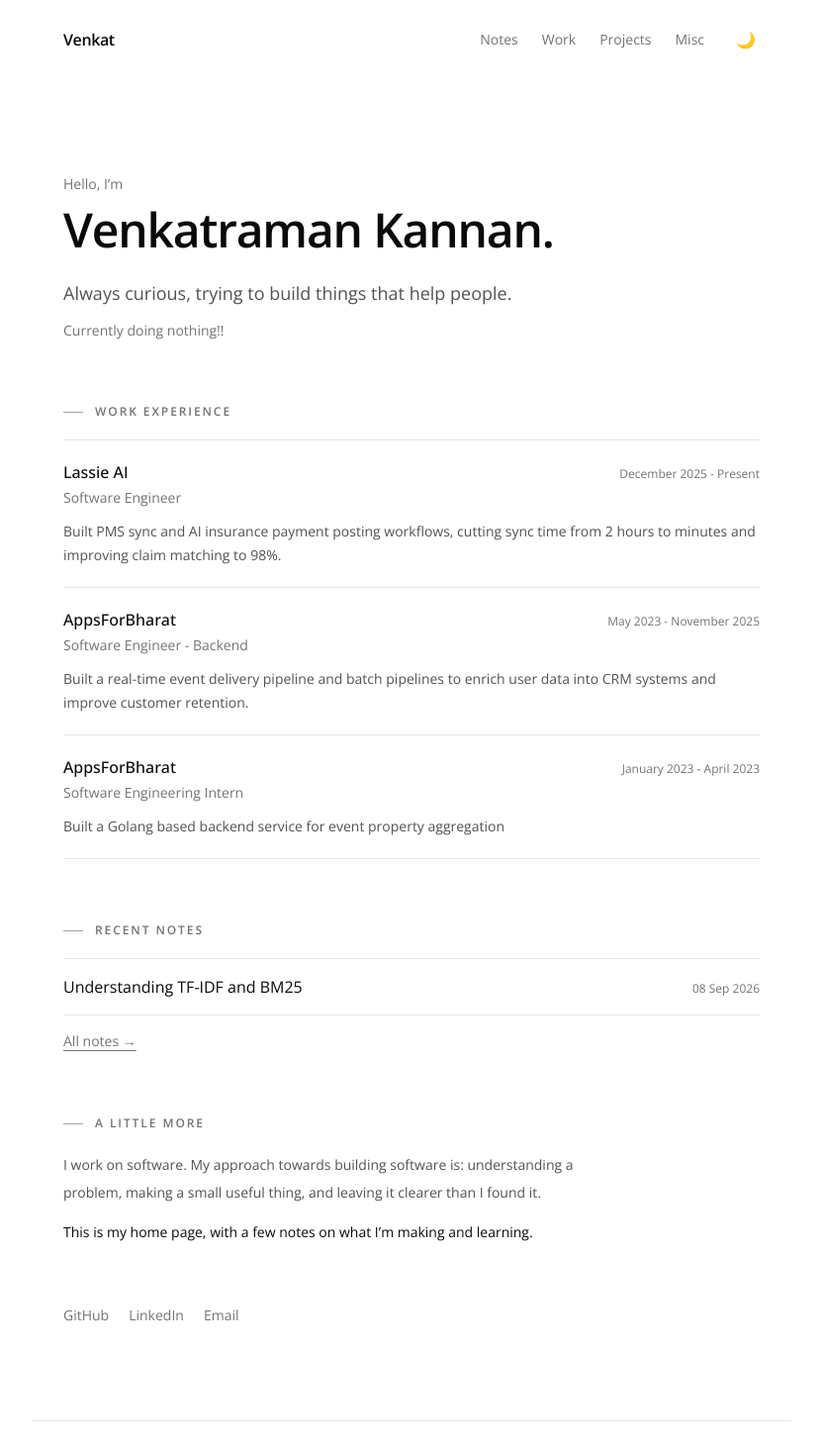
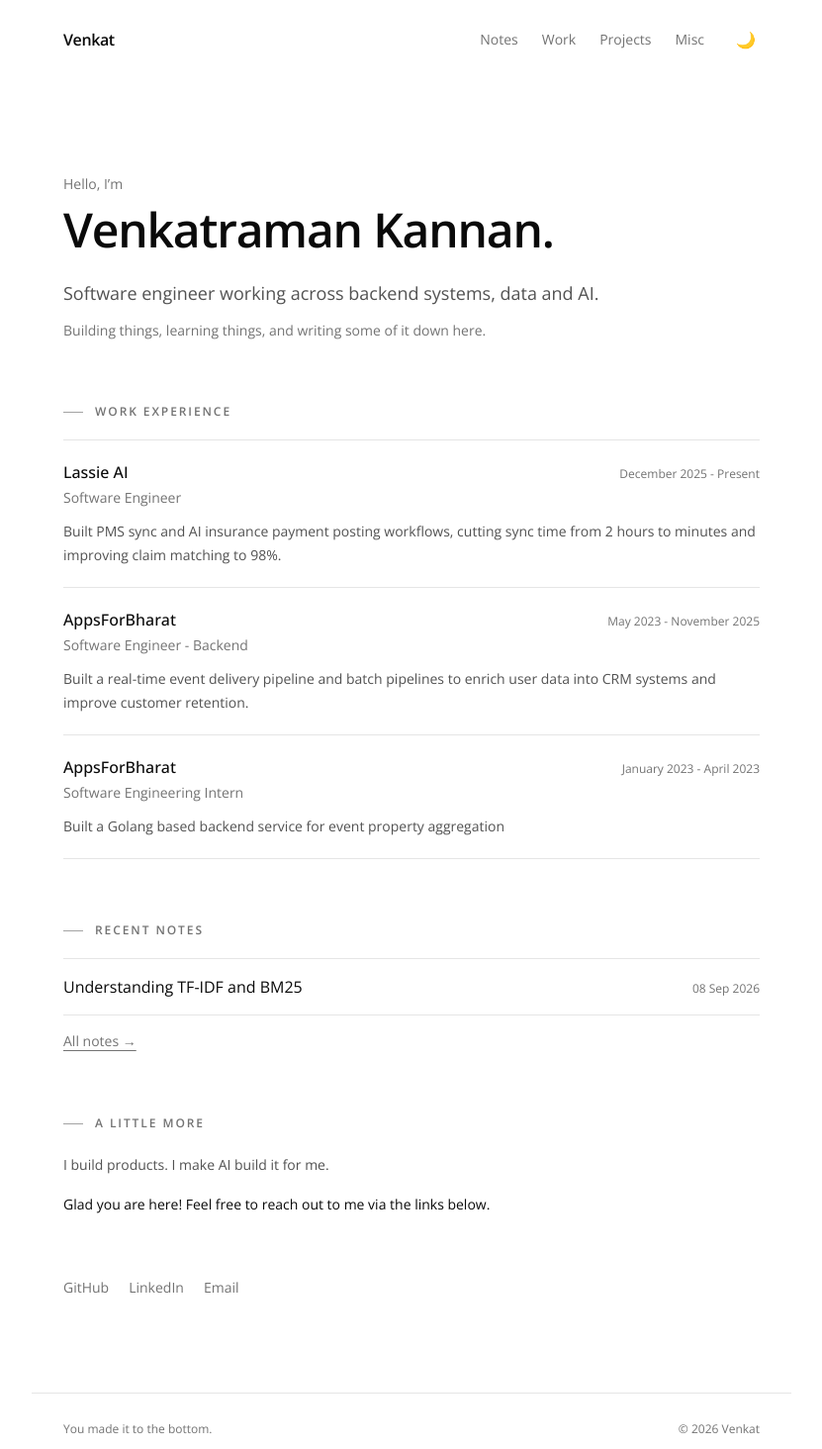
Before and after one commit to venkxycodes/portfolio, a React (Vite) app: page / in a window 1280 px wide. Shown: the top 1464 px of the page at 99% size, without its empty margins (224-1055 px from the left). Built offline with nearby package versions, Linux system fonts and the light colour scheme.

Commit message:
chore: update information

```diff
--- a/src/data/misc.ts
+++ b/src/data/misc.ts
@@ -1,5 +1,5 @@
 import type { Entry } from './types'
 
 export const misc: Entry[] = [
-  { slug: 'a-good-walk', title: 'A good walk', description: 'Some problems only need an hour without a screen.', date: '19 Feb 2025', body: ['I am trying to remember that thinking is also an activity. A walk with no podcast is sometimes the fastest way to find the shape of a problem.'] },
+  { slug: 'a-good-walk', title: 'A good walk', description: 'Some problems only need an hour without a screen.', date: '08 Sept 2026', body: ['I am trying to remember that thinking is also an activity. A walk with no podcast is sometimes the fastest way to find the shape of a problem.'] },
 ]
--- a/src/data/site.ts
+++ b/src/data/site.ts
@@ -1,8 +1,8 @@
 export const siteContent = {
   name: 'Venkatraman Kannan',
-  introduction: 'Always curious, trying to build things that help people.',
-  currently: 'Currently doing nothing!!',
-  homeNote: 'I work on software. My approach towards building software is: understanding a problem, making a small useful thing, and leaving it clearer than I found it.',
+  introduction: 'Software engineer working across backend systems, data and AI.',
+  currently: 'Building things, learning things, and writing some of it down here.',
+  homeNote: 'I build products. I make AI build it for me.',
   links: {
     github: 'https://github.com/venkxycodes',
     linkedin: 'https://www.linkedin.com/in/venkxy30',
--- a/src/pages/Home.tsx
+++ b/src/pages/Home.tsx
@@ -11,7 +11,7 @@ export default function Home() {
     <p className="mt-3 text-sm text-neutral-500">{siteContent.currently}</p>
     <Section title="Work experience"><div className="divide-y divide-neutral-200 border-y border-neutral-200 dark:divide-neutral-800 dark:border-neutral-800">{experiences.map(experience => <Link key={experience.slug} to={`/work/${experience.slug}`} className="block py-5 hover:pl-1"><div className="flex flex-col gap-1 sm:flex-row sm:items-baseline sm:justify-between"><h3 className="font-medium">{experience.company}</h3><span className="text-xs text-neutral-500">{experience.dates}</span></div><p className="mt-1 text-sm text-neutral-500">{experience.role}</p><p className="mt-3 text-sm leading-6 text-neutral-600 dark:text-neutral-300">{experience.highlight}</p></Link>)}</div></Section>
     <Section title="Recent notes"><div className="divide-y divide-neutral-200 border-y border-neutral-200 dark:divide-neutral-800 dark:border-neutral-800">{notes.slice(0, 3).map(note => <Link key={note.slug} to={`/notes/${note.slug}`} className="flex items-baseline justify-between gap-4 py-4 hover:pl-1"><span>{note.title}</span><time className="shrink-0 text-xs text-neutral-500">{note.date}</time></Link>)}</div><Link to="/notes" className="mt-4 inline-block text-sm text-neutral-500 underline underline-offset-4">All notes →</Link></Section>
-    <Section title="A little more"><p className="max-w-xl text-sm leading-7 text-neutral-600 dark:text-neutral-300">{siteContent.homeNote}</p><p className="mt-4 text-sm">This is my home page, with a few notes on what I’m making and learning.</p></Section>
+    <Section title="A little more"><p className="max-w-xl text-sm leading-7 text-neutral-600 dark:text-neutral-300">{siteContent.homeNote}</p><p className="mt-4 text-sm">Glad you are here! Feel free to reach out to me via the links below.</p></Section>
     <div className="mt-16 flex gap-5 text-sm text-neutral-500"><a href={siteContent.links.github} target="_blank" rel="noreferrer">GitHub</a><a href={siteContent.links.linkedin} target="_blank" rel="noreferrer">LinkedIn</a><a href={siteContent.links.email}>Email</a></div>
   </div>
 }
```
